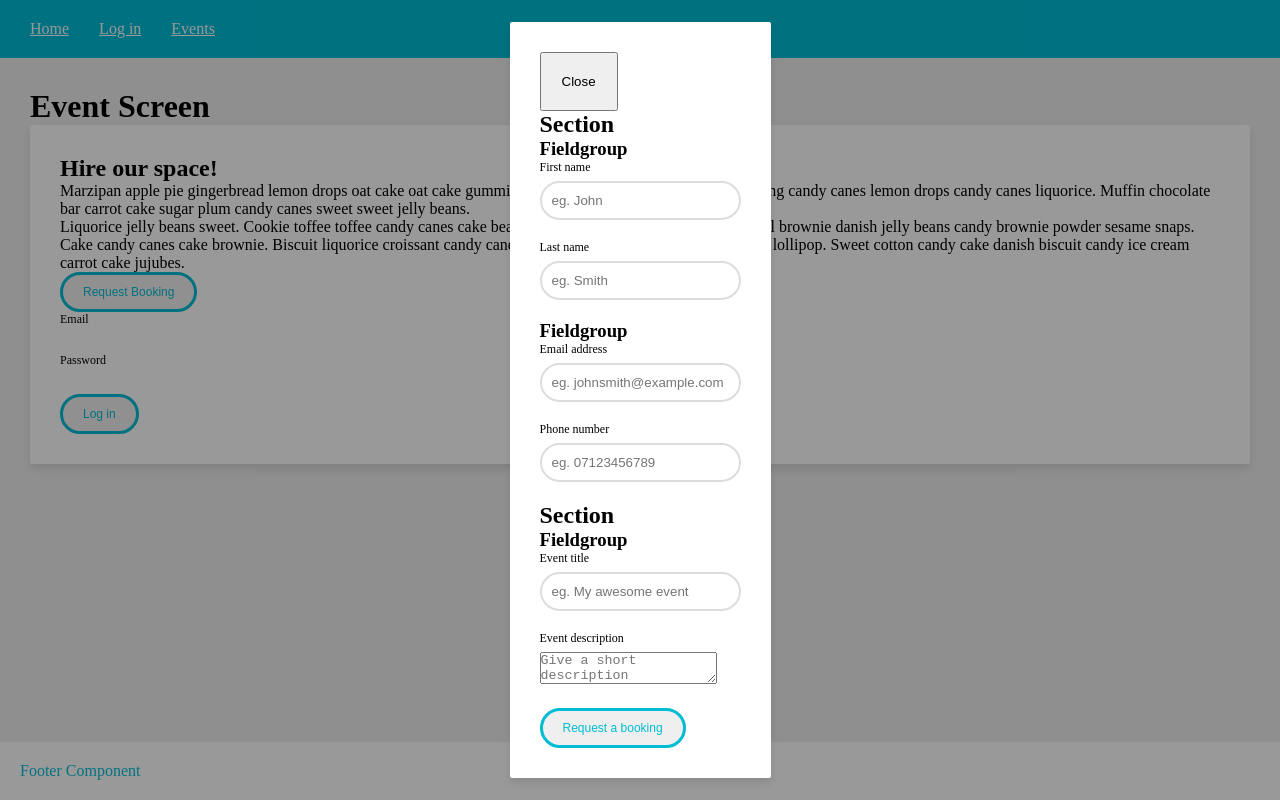
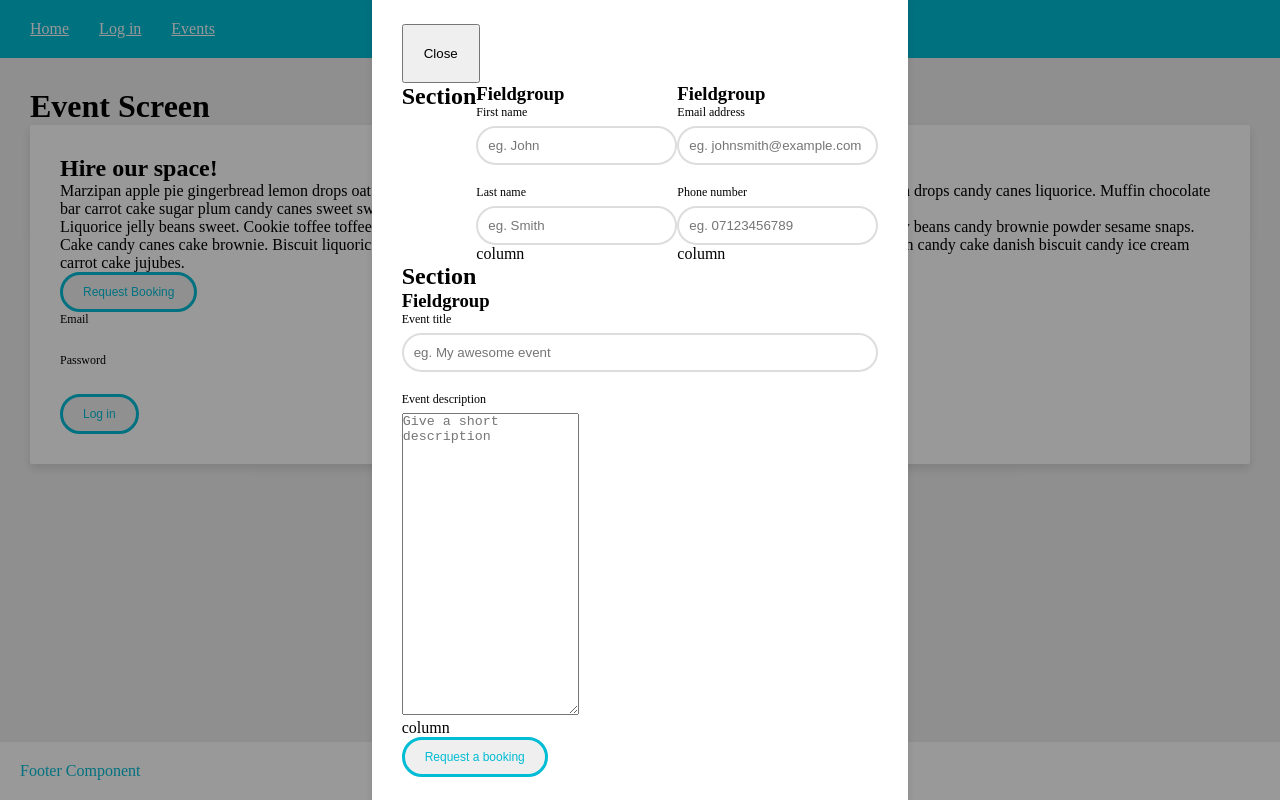
Before and after one commit to chrishalley/cibolo-react-client, a React (Create React App) app: page /events in a window 1280 px wide. Both pictures are taken after a click on the button "Request Booking". Built offline with nearby package versions, Linux system fonts and the light colour scheme.

Commit message:
added display:flex and dynamic flexDirection styles to Form.Section and Form.FieldGroup, changed Fieldset prop name from 'stateProp' to 'name' and linked to <label> htmlFor prop in Fieldset component

```diff
--- a/src/components/BookingForm/BookingForm.js
+++ b/src/components/BookingForm/BookingForm.js
@@ -10,6 +10,10 @@ class BookingForm extends Component {
       lastName: '',
       emailAddress: '',
       phoneNumber: '',
+    },
+    event: {
+      title: '',
+      description: ''
     }
   }
 
@@ -24,31 +28,31 @@ class BookingForm extends Component {
       <Form onSubmit={bookingSubmit} state={formConfig}>
         {(updateState, formSubmit) => (
           <Fragment>
-            <Form.Section>
+            <Form.Section flexDirection="row">
               <Form.Fieldgroup>
-                <Form.Fieldset label="First name" placeholder="eg. John" type="text" stateProp="client.firstName" onChangeHandler={updateState}>
+                <Form.Fieldset label="First name" placeholder="eg. John" type="text" name="client.firstName" onChangeHandler={updateState}>
                   <input />
                 </Form.Fieldset>
-                <Form.Fieldset label="Last name" placeholder="eg. Smith" type="text" stateProp="client.lastName" onChangeHandler={updateState}>
+                <Form.Fieldset label="Last name" placeholder="eg. Smith" type="text" name="client.lastName" onChangeHandler={updateState}>
                   <input />
                 </Form.Fieldset>
               </Form.Fieldgroup>
               <Form.Fieldgroup>
-                <Form.Fieldset label="Email address" placeholder="eg. johnsmith@example.com" type="text" stateProp="client.emailAddress" onChangeHandler={updateState}>
+                <Form.Fieldset label="Email address" placeholder="eg. johnsmith@example.com" type="text" name="client.emailAddress" onChangeHandler={updateState}>
                   <input />
                 </Form.Fieldset>
-                <Form.Fieldset label="Phone number" placeholder="eg. 07123456789" type="text" stateProp="client.phoneNumber" onChangeHandler={updateState}>
+                <Form.Fieldset label="Phone number" placeholder="eg. 07123456789" type="text" name="client.phoneNumber" onChangeHandler={updateState}>
                   <input />
                 </Form.Fieldset>
               </Form.Fieldgroup>
             </Form.Section>
-            <Form.Section>
+            <Form.Section flexDirection="column">
               <Form.Fieldgroup>
-                <Form.Fieldset label="Event title" placeholder="eg. My awesome event" type="text" id="event.title">
+                <Form.Fieldset label="Event title" placeholder="eg. My awesome event" type="text" name="event.title" onChangeHandler={updateState}>
                   <input />
                 </Form.Fieldset>
-                <Form.Fieldset label="Event description" placeholder="Give a short description" type="text" id="event.title">
-                  <textarea />
+                <Form.Fieldset label="Event description" placeholder="Give a short description" type="text" name="event.description" onChangeHandler={updateState}>
+                  <textarea rows="20"/>
                 </Form.Fieldset>
               </Form.Fieldgroup>
             </Form.Section>
--- a/src/components/common/Form/components/Fieldgroup.js
+++ b/src/components/common/Form/components/Fieldgroup.js
@@ -1,11 +1,12 @@
 import React, { Fragment } from 'react'
 
-const Fieldgroup = ({ children }) => {
+const Fieldgroup = ({ children, flexDirection='column' }) => {
   return (
-    <Fragment>
+    <div style={{ display: 'flex', flexDirection }}>
       <h3>Fieldgroup</h3>
       { children }
-    </Fragment>
+      { flexDirection }
+    </div>
   )
 }
 
--- a/src/components/common/Form/components/Fieldset.js
+++ b/src/components/common/Form/components/Fieldset.js
@@ -24,11 +24,11 @@ class Fieldset extends Component {
 
   render() {
 
-    const { label, type, stateProp, placeholder, onChangeHandler } = this.props
+    const { label, type, name, placeholder, onChangeHandler } = this.props
     const children = React.Children.map(this.props.children, child => {
       return React.cloneElement(child, {
         value: this.state.value,
-        onChange: (e) => onChangeHandler(stateProp, e.target.value, (value) => { this.setState({ value }) }),
+        onChange: (e) => onChangeHandler(name, e.target.value, (value) => { this.setState({ value }) }),
         type: type,
         placeholder: placeholder
       })
@@ -36,10 +36,10 @@ class Fieldset extends Component {
 
     return (
       <fieldset className={styles['fieldset']}>
-        <label htmlFor="">{label}</label>
+        <label htmlFor={name}>{label}</label>
         {/* <input
           value={this.state.value}
-          onChange={(e) => onChangeHandler(stateProp, e.target.value, (value) => { this.setState({ value }) })}
+          onChange={(e) => onChangeHandler(name, e.target.value, (value) => { this.setState({ value }) })}
           type={type}
           placeholder={placeholder}
         /> */}
--- a/src/components/common/Form/components/Section.js
+++ b/src/components/common/Form/components/Section.js
@@ -1,11 +1,11 @@
 import React, { Fragment } from 'react'
 
-const Section = ({ children }) => {
+const Section = ({ children, flexDirection='column' }) => {
   return (
-    <Fragment>
+    <div style={{ display: 'flex', flexDirection }}>
       <h2>Section</h2>
       { children }
-    </Fragment>
+    </div>
   )
 }
 
```
